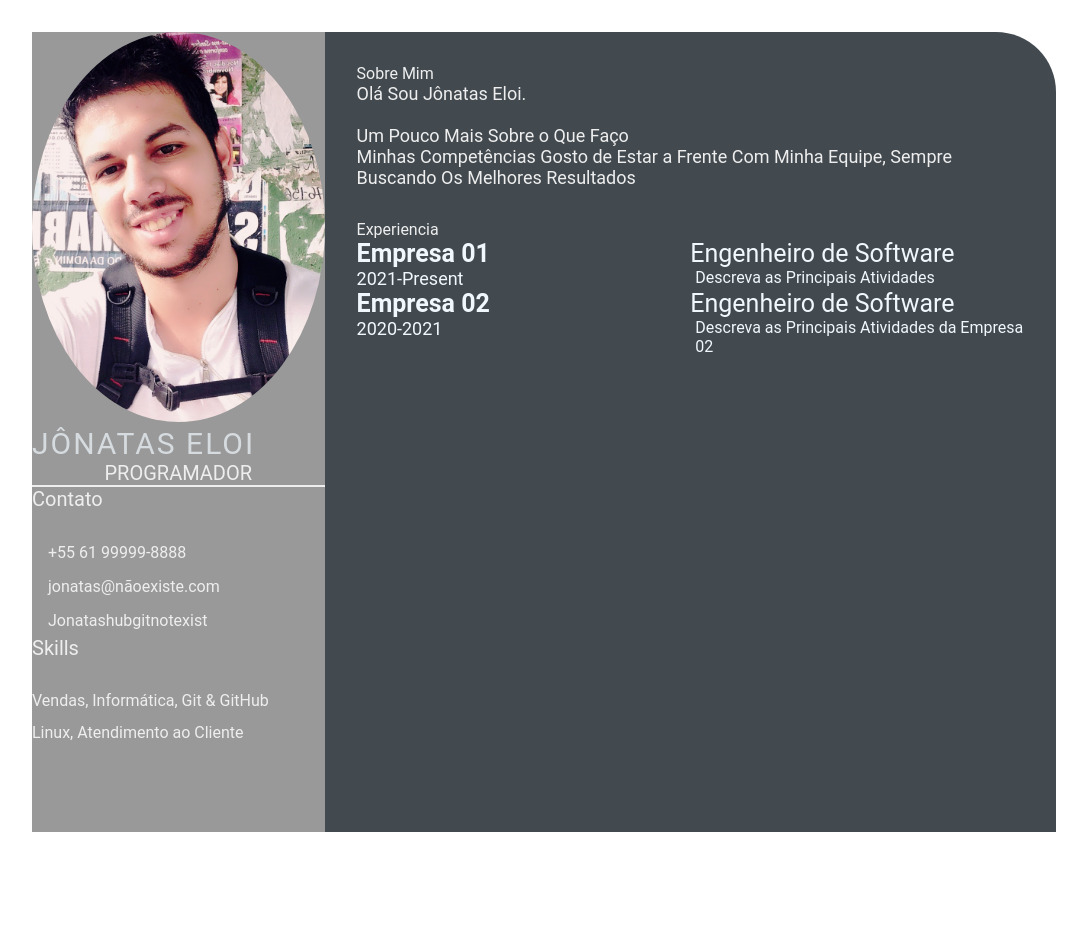
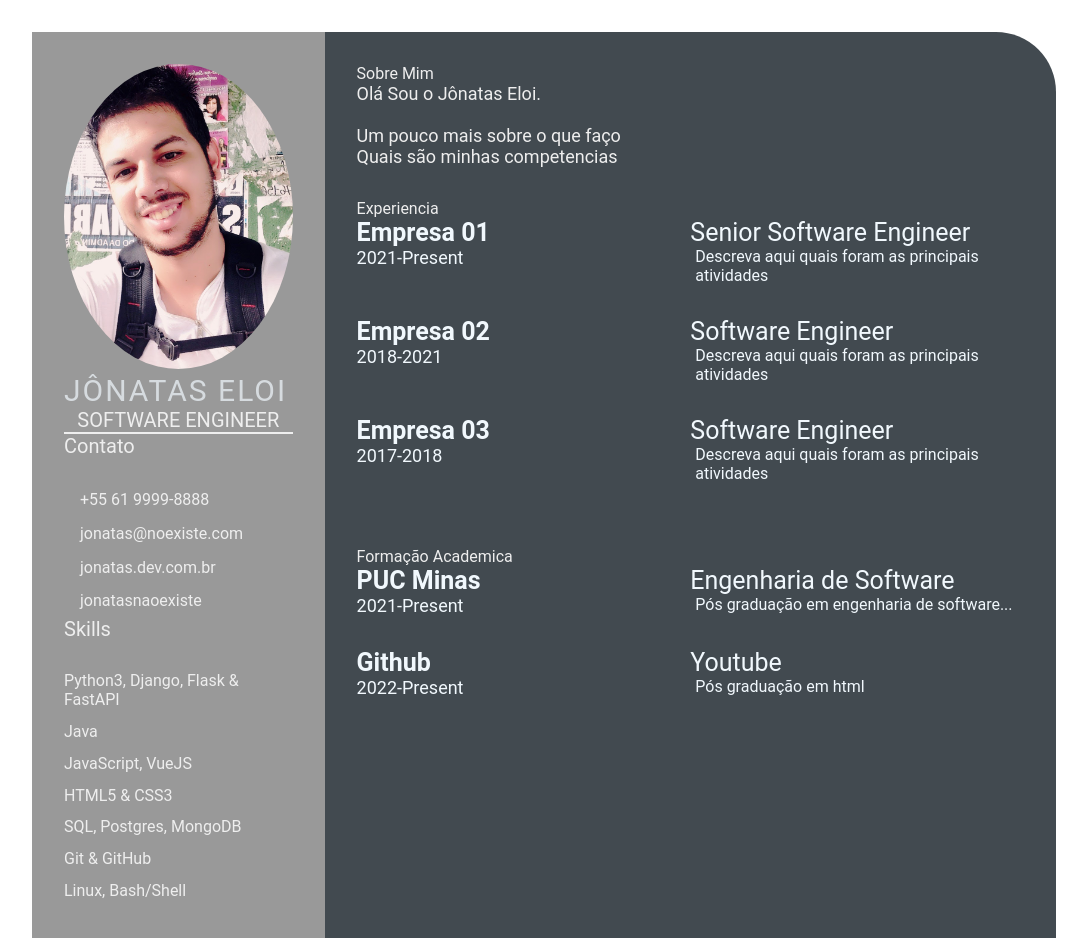
Before and after one commit to jonataseloidefaria/euconsigo.github.io, a plain HTML site: page index.html in a window 1280 px wide. Shown: the whole page, without its empty margins (96-1183 px from the left). Before the commit the page ends 864 px from the top, so only its background shows below. Drawn offline with Linux system fonts and the light colour scheme.

Commit message:
feature: add index.html

```diff
--- a/index.html
+++ b/index.html
@@ -5,47 +5,56 @@
     <meta http-equiv="X-UA-Compatible" content="IE=edge">
     <meta name="viewport" content="width=device-width, initial-scale=1.0">
     <title>Jônatas Eloi CV</title>
+
     <!-- Custom CSS -->
     <link rel="stylesheet" href="style.css">
-
 </head>
 <body>
     <main class="resume-contents">
         <section class="left-section">
-            <section class="left-section-content">
+            <div class="left-section-contents">
                 <div class="profile">
-                    <img class="profile-image" img src="img/Perfil.JPG" alt="profile image">
+                    <img class="profile-image" src="img/Perfil.JPG" alt="Profile image">
                     <p class="name">Jônatas Eloi</p>
-                    <p class="profession">Programador</p>
+                    <p class="profession">Software Engineer</p>
                 </div>
                 <div class="contact-info">
                     <p class="left-title">Contato</p>
                     <ul>
-                        <li><i class="fa fa-phone"></i>+55 61 99999-8888
-                        <li><i class="fa fa-envelope"></i>jonatas@nãoexiste.com
-                        <li><i class="fa fa-github"></i>Jonatashubgitnotexist
+                        <li><i class="fa fa-phone"></i>+55 61 9999-8888
+                        </li>
+                        <li><i class="fa fa-envelope"></i>jonatas@noexiste.com
+                        </li>
+                        <li><i class="fa fa-globe"></i>jonatas.dev.com.br
+                        </li>
+                        <li><i class="fa fa-github"></i>jonatasnaoexiste
                         </li>
                     </ul>
                 </div>
                 <div class="skills">
                     <p class="left-title">Skills</p>
                     <ul>
-                        <li><p>Vendas, Informática, Git & GitHub</p></li>
-                        <li><p>Linux, Atendimento ao Cliente</p></li>
+                        <li><p>Python3, Django, Flask & FastAPI</p></li>
+                        <li><p>Java</p></li>
+                        <li><p>JavaScript, VueJS</p></li>
+                        <li><p>HTML5 & CSS3</p></li>
+                        <li><p>SQL, Postgres, MongoDB</p></li>
+                        <li><p>Git & GitHub</p></li>
+                        <li><p>Linux, Bash/Shell</p></li>
                     </ul>
                 </div>
+            </div>
         </section>
-        </section>
+
         <section class="right-section">
             <div class="right-section-contents">
                 <!-- sobre mim -->
                 <section class="about gap">
                     <div class="right-title">Sobre Mim</div>
                     <p class="about-me-contents">
-                        Olá Sou Jônatas Eloi.<br>
-                        <br> Um Pouco Mais Sobre o Que Faço
-                        <br> Minhas Competências
-                        Gosto de Estar a Frente Com Minha Equipe, Sempre Buscando Os Melhores Resultados<br>
+                        Olá Sou o Jônatas Eloi.<br>
+                        <br> Um pouco mais sobre o que faço
+                        <br> Quais são minhas competencias
                     </p>
                 </section>
                 <!-- fim sobre mim -->
@@ -59,25 +68,69 @@
                             <p class="exp-time-period">2021-Present</p>
                         </div>
                         <div class="exp-right">
-                            <p class="exp-position">Engenheiro de Software</p>
+                            <p class="exp-position">Senior Software Engineer</p>
                             <p class="exp-desc">
-                                Descreva as Principais Atividades
+                                Descreva aqui quais foram as principais atividades
                             </p>
                         </div>
+                    </div>
+                    <div class="experience-contents">
                         <div class="exp-left">
                             <p class="exp-company-name">Empresa 02</p>
-                        <p class="exp-time-period">2020-2021</p>
+                            <p class="exp-time-period">2018-2021</p>
                         </div>
                         <div class="exp-right">
-                        <p class="exp-position">Engenheiro de Software</p>
+                            <p class="exp-position">Software Engineer</p>
                             <p class="exp-desc">
-                            Descreva as Principais Atividades da Empresa 02
+                                Descreva aqui quais foram as principais atividades
+                            </p>
+                        </div>
+                    </div>
+                    <div class="experience-contents">
+                        <div class="exp-left">
+                            <p class="exp-company-name">Empresa 03</p>
+                            <p class="exp-time-period">2017-2018</p>
+                        </div>
+                        <div class="exp-right">
+                            <p class="exp-position">Software Engineer</p>
+                            <p class="exp-desc">
+                                Descreva aqui quais foram as principais atividades
                             </p>
                         </div>
                     </div>
                 </section>
+                <!-- fim experiencia -->
+                <!-- formação academica-->
+                <section class="education gap">
+                    <div class="right-title">Formação Academica</div>
+                    <div class="education-contents">
+                        <div class="education-left">
+                            <p class="education-school-name">PUC Minas</p>
+                            <p class="educationp-time-period">2021-Present</p>
+                        </div>
+                        <div class="education-right">
+                            <p class="education-subject">Engenharia de Software</p>
+                            <p class="education-desc">
+                                Pós graduação em engenharia de software...
+                            </p>
+                        </div>
+                    </div>
+                    <div class="education-contents">
+                        <div class="education-left">
+                            <p class="education-school-name">Github</p>
+                            <p class="educationp-time-period">2022-Present</p>
+                        </div>
+                        <div class="education-right">
+                            <p class="education-subject">Youtube</p>
+                            <p class="education-desc">
+                                Pós graduação em html
+                            </p>
+                        </div>
+                    </div>
                 </section>
-
+                <!-- fim formação academica-->
+            </div>
+        </section>
     </main>
 </body>
 </html>
```
Lines whose indentation alone changed are shown as unchanged.
